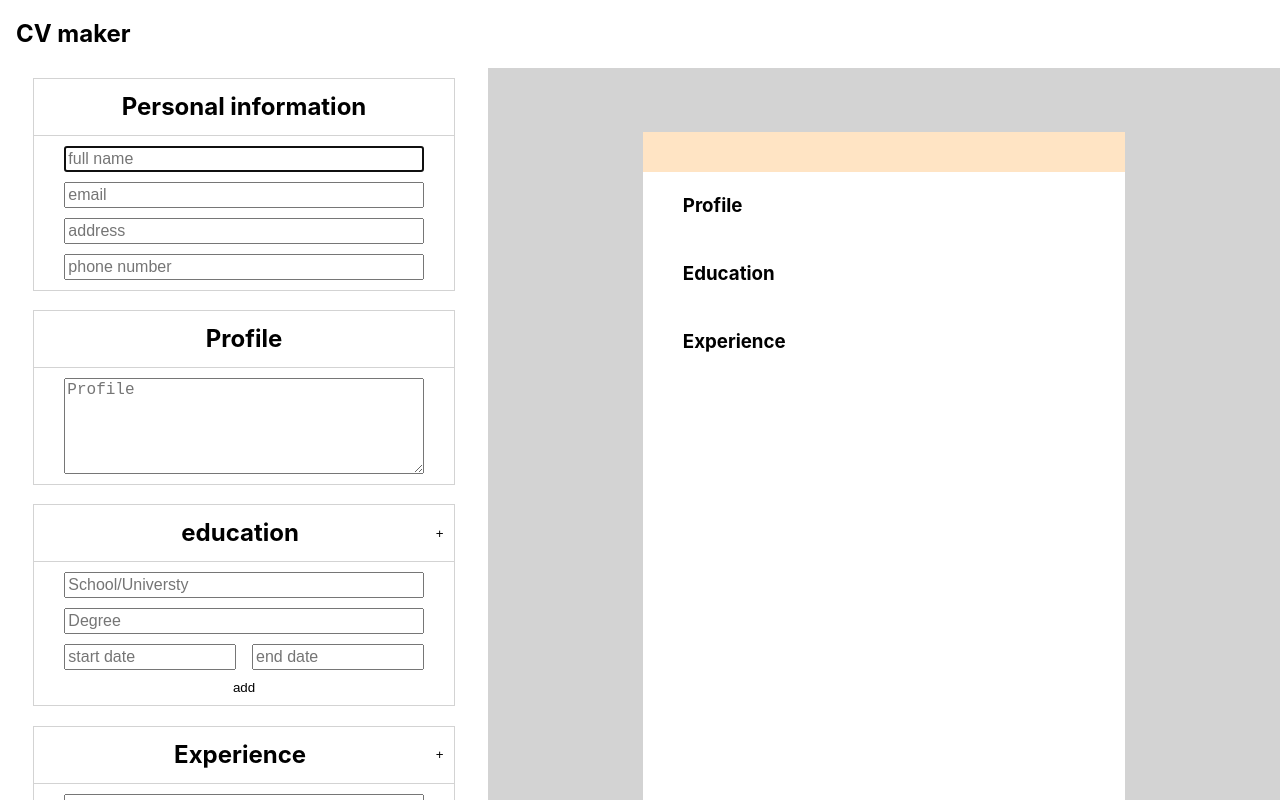
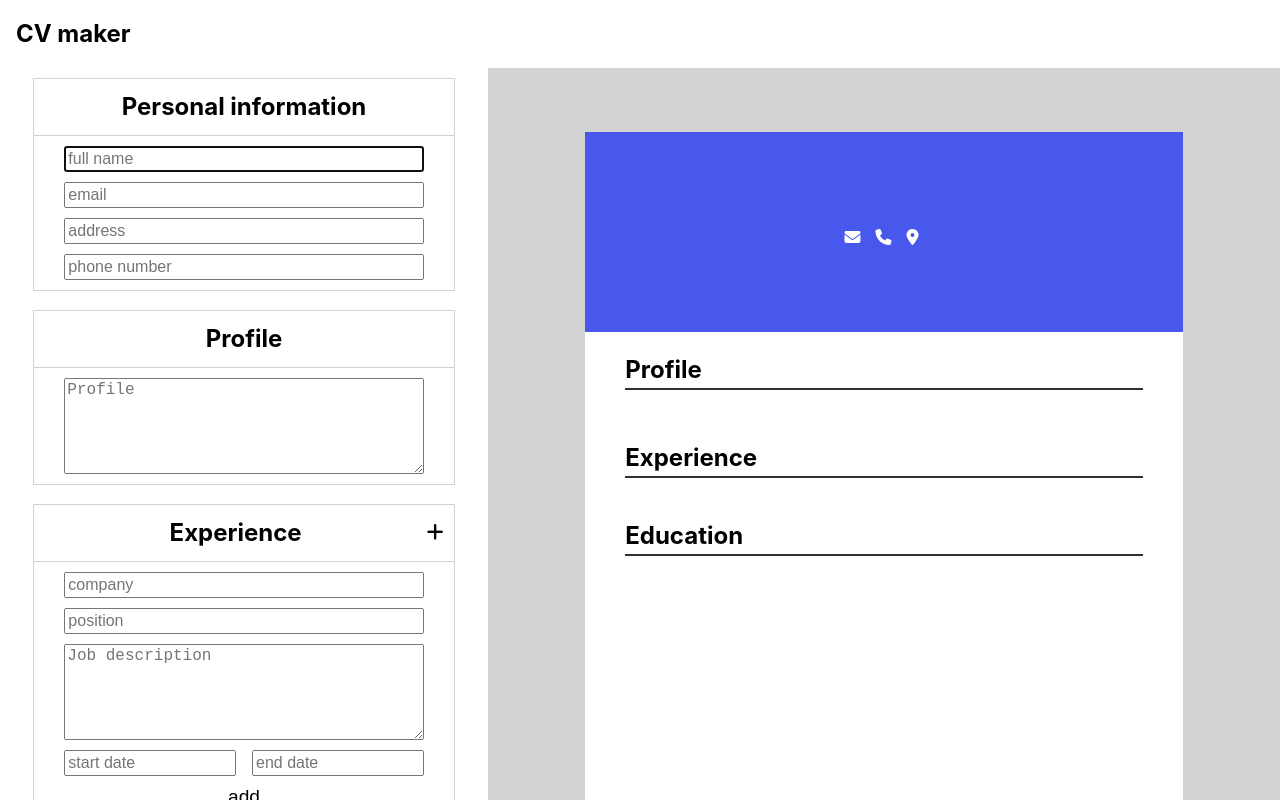
Before and after one commit to markojanja/cv_maker, a React (Vite) app: page / in a window 1280 px wide. Shown: the top 800 px of the page. Built offline with nearby package versions, Linux system fonts and the light colour scheme.

Commit message:
improved app styling

```diff
--- a/index.html
+++ b/index.html
@@ -3,6 +3,13 @@
   <head>
     <meta charset="UTF-8" />
     <meta name="viewport" content="width=device-width, initial-scale=1.0" />
+    <link
+      rel="stylesheet"
+      href="https://cdnjs.cloudflare.com/ajax/libs/font-awesome/6.4.2/css/all.min.css"
+      integrity="sha512-z3gLpd7yknf1YoNbCzqRKc4qyor8gaKU1qmn+CShxbuBusANI9QpRohGBreCFkKxLhei6S9CQXFEbbKuqLg0DA=="
+      crossorigin="anonymous"
+      referrerpolicy="no-referrer"
+    />
     <title>CV Maker</title>
   </head>
   <body>
--- a/src/App.css
+++ b/src/App.css
@@ -13,6 +13,7 @@
   justify-content: center;
   gap: 10px;
 }
+
 .button-group button,
 .sidebar button {
   display: inline-block;
@@ -20,6 +21,7 @@
   outline: none;
   cursor: pointer;
   background-color: #fff;
+  font-size: 1.2rem;
 }
 
 .info-form,
--- a/src/App.jsx
+++ b/src/App.jsx
@@ -61,6 +61,7 @@ function App() {
     setEducation({ ...defaultEducation });
     setToggleForm(!toggleForm);
   }
+
   function handleDelete() {
     const updatedEduList = educationList.filter((item) => {
       return item.id !== activeEducation.id;
@@ -75,8 +76,8 @@ function App() {
     setEducation({ ...defaultEducation });
     setToggleForm(!toggleForm);
   }
+
   //job
-
   function addJob(job) {
     setJobList([...jobList, job]);
   }
@@ -113,6 +114,7 @@ function App() {
         <aside className="sidebar">
           <FormInfo setPersonalInfo={setPersonalInfo} personalInfo={personalInfo} />
           <FormProfile profile={profile} setProfile={setProfile} />
+          <JobList addJob={addJob} jobList={jobList} handleSaveJob={handleSaveJob} handleDeleteJob={handleDeleteJob} />
           <EducationList
             educationList={educationList}
             education={education}
@@ -126,36 +128,56 @@ function App() {
             handleDelete={handleDelete}
             handleCancel={handleCancel}
           />
-
-          <JobList addJob={addJob} jobList={jobList} handleSaveJob={handleSaveJob} handleDeleteJob={handleDeleteJob} />
         </aside>
         <section className="cv-section">
           <div className="resume-container">
             <div className="r-header">
               <h2>{personalInfo.fullname}</h2>
-              <p>{personalInfo.email}</p>
-              <p>{personalInfo.address}</p>
-              <p>{personalInfo.phone}</p>
+              <div className="r-info-group">
+                <div className="r-info">
+                  <i className="fa-solid fa-envelope"></i>
+                  <p>{personalInfo.email}</p>
+                </div>
+                <div className="r-info">
+                  <i className="fa-solid fa-phone"></i>
+                  <p>{personalInfo.phone}</p>
+                </div>
+                <div className="r-info">
+                  <i className="fa-solid fa-location-dot"></i>
+                  <p>{personalInfo.address}</p>
+                </div>
+              </div>
             </div>
             <div className="profile-section">
-              <h3>Profile</h3>
+              <h2 className="title">Profile</h2>
               <p>{profile}</p>
             </div>
-            <div className="education-section">
-              <h3>Education</h3>
-              {educationList.map((item) => (
-                <p key={item.id}>{item.school}</p>
-              ))}
-            </div>
             <div className="experience-section">
-              <h3>Experience</h3>
+              <h2 className="title">Experience</h2>
               {jobList.map((item) => (
-                <div key={item.id}>
-                  <p>{item.company}</p>
+                <div key={item.id} className="exp-card">
+                  <h3>{item.company}</h3>
+                  <p className="muted">
+                    {item.startDate} - {item.endDate}
+                  </p>
                   <p>{item.position}</p>
                   <p>{item.description}</p>
                 </div>
               ))}
+            </div>
+            <div className="education-section">
+              <h2 className="title">Education</h2>
+              <div className="edu-group">
+                {educationList.map((item) => (
+                  <div key={item.id} className="edu-card">
+                    <h3>{item.school}</h3>
+                    <p className="muted">
+                      {item.startDate} - {item.endDate}
+                    </p>
+                    <p>{item.degree}</p>
+                  </div>
+                ))}
+              </div>
             </div>
           </div>
         </section>
--- a/src/components/ButtonGroup.jsx
+++ b/src/components/ButtonGroup.jsx
@@ -2,13 +2,13 @@ const ButtonGroup = ({ handleSave, handleCancel, handleDelete }) => {
   return (
     <div className="button-group">
       <button type="button" onClick={handleSave}>
-        save
+        Save
       </button>
       <button type="button" onClick={handleCancel}>
-        cancel
+        Cancel
       </button>
-      <button type="button" onClick={handleSave}>
-        delete
+      <button type="button" onClick={handleDelete}>
+        <i class="fa-solid fa-trash"></i>
       </button>
     </div>
   );
--- a/src/components/EducationList.jsx
+++ b/src/components/EducationList.jsx
@@ -30,8 +30,10 @@ const EducationList = ({
   return (
     <div className="sidebar-container">
       <div className="sidebar-header">
-        <h2>education</h2>
-        <button onClick={handleToggle}>+</button>
+        <h2>Education</h2>
+        <button onClick={handleToggle}>
+          <i classnam="fa-solid fa-plus"></i>
+        </button>
       </div>
       {toggleForm && (
         <FormEducation
@@ -49,7 +51,9 @@ const EducationList = ({
           {educationList.map((item, index) => (
             <div className="sidebar-card" key={index}>
               <p>{item.school}</p>
-              <button onClick={() => toggleAndEdit(item)}>edit</button>
+              <button onClick={() => toggleAndEdit(item)}>
+                <i className="fa-solid fa-pen-to-square"></i>
+              </button>
             </div>
           ))}
         </div>
--- a/src/components/JobList.jsx
+++ b/src/components/JobList.jsx
@@ -27,7 +27,9 @@ const JobList = ({ addJob, jobList, handleSaveJob, handleDeleteJob }) => {
     <div className="sidebar-container">
       <div className="sidebar-header">
         <h2>Experience</h2>
-        <button onClick={() => handleToggle()}>+</button>
+        <button onClick={() => handleToggle()}>
+          <i class="fa-solid fa-plus"></i>
+        </button>
       </div>
       {toggle && (
         <FormJob
@@ -45,7 +47,9 @@ const JobList = ({ addJob, jobList, handleSaveJob, handleDeleteJob }) => {
           {jobList.map((item) => (
             <div className="sidebar-card" key={item.id}>
               <p>{item.company}</p>
-              <button onClick={() => EditJob(item)}>edit</button>
+              <button onClick={() => EditJob(item)}>
+                <i className="fa-solid fa-pen-to-square"></i>
+              </button>
             </div>
           ))}
         </div>
--- a/src/index.css
+++ b/src/index.css
@@ -26,6 +26,11 @@ h1 {
   font-size: 3.2em;
   line-height: 1.1;
 }
+p {
+  font-size: 1rem;
+  line-height: 1.5;
+  font-weight: 400;
+}
 .sidebar {
   display: flex;
   flex-direction: column;
@@ -43,7 +48,7 @@ h1 {
   background-color: lightgray;
   align-items: center;
   justify-content: center;
-  padding: 5% 10%;
+  padding: 5%;
 }
 .resume-container {
   display: flex;
@@ -55,21 +60,63 @@ h1 {
   aspect-ratio: 0.5;
   font-weight: 500;
 }
-.r-header {
-  padding: 20px;
-  background-color: bisque;
-}
+
 .profile-section,
 .education-section,
 .experience-section {
+  display: flex;
+  flex-direction: column;
+  align-items: center;
+  justify-content: flex-start;
   padding: 20px 40px;
   text-align: left;
   word-break: normal;
+  gap: 10px;
 }
 
-.button-group button {
-  display: inline-block;
-  border: none;
-  outline: none;
-  cursor: pointer;
+.r-header {
+  display: flex;
+  flex-direction: column;
+  align-items: center;
+  justify-content: center;
+  padding: 20px;
+  background-color: rgb(72, 88, 236);
+  color: #fff;
+  gap: 10px;
+  min-height: 200px;
+  margin: 0;
 }
+.r-header h2 {
+  font-size: 2.2rem;
+}
+.r-info-group {
+  display: flex;
+  align-items: center;
+  justify-content: center;
+  gap: 10px;
+}
+.r-info {
+  display: flex;
+  align-items: center;
+  justify-content: center;
+  gap: 5px;
+}
+.edu-card,
+.exp-card {
+  display: flex;
+  flex-direction: column;
+  flex: 1;
+  gap: 5px;
+  width: 100%;
+}
+.edu-group {
+  width: 100%;
+}
+.muted {
+  color: rgb(49, 49, 49);
+}
+.title {
+  flex: 1;
+  width: 100%;
+  border-bottom: 2px solid rgb(49, 49, 49);
+}
```
